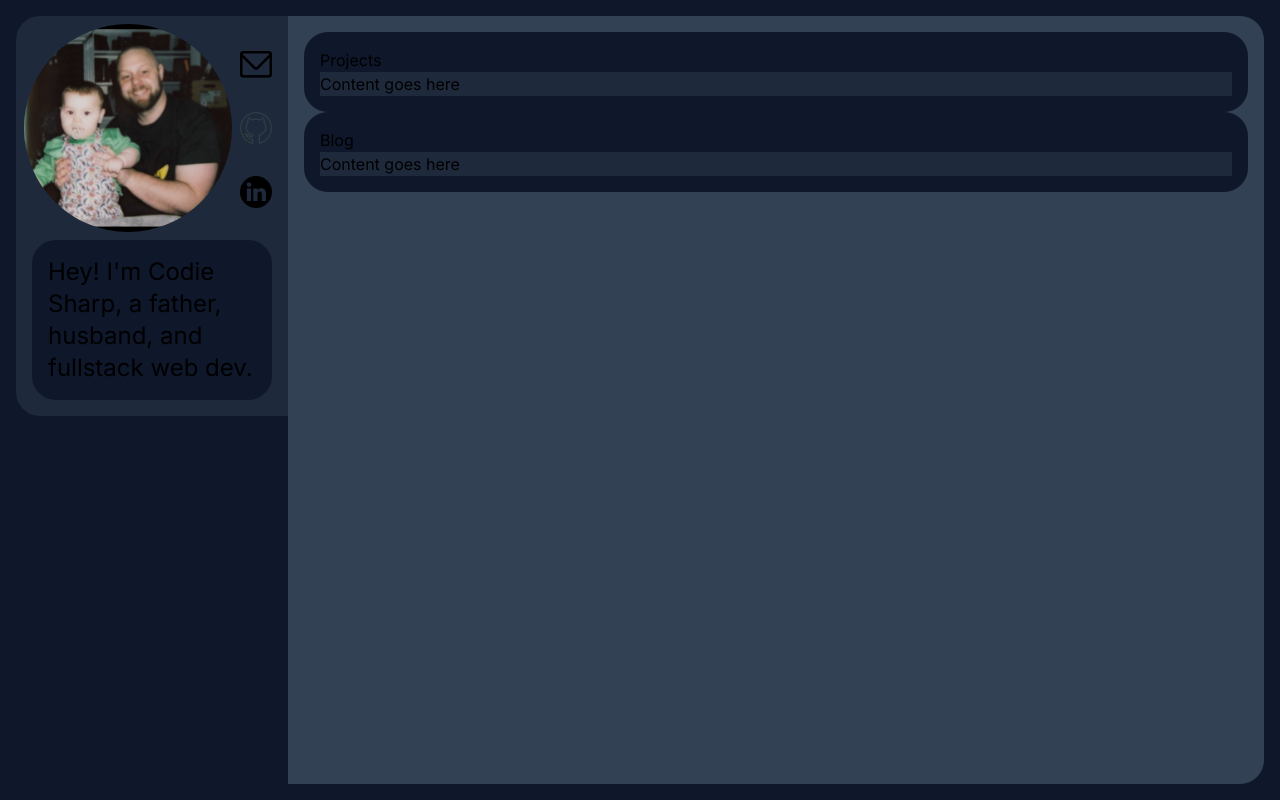
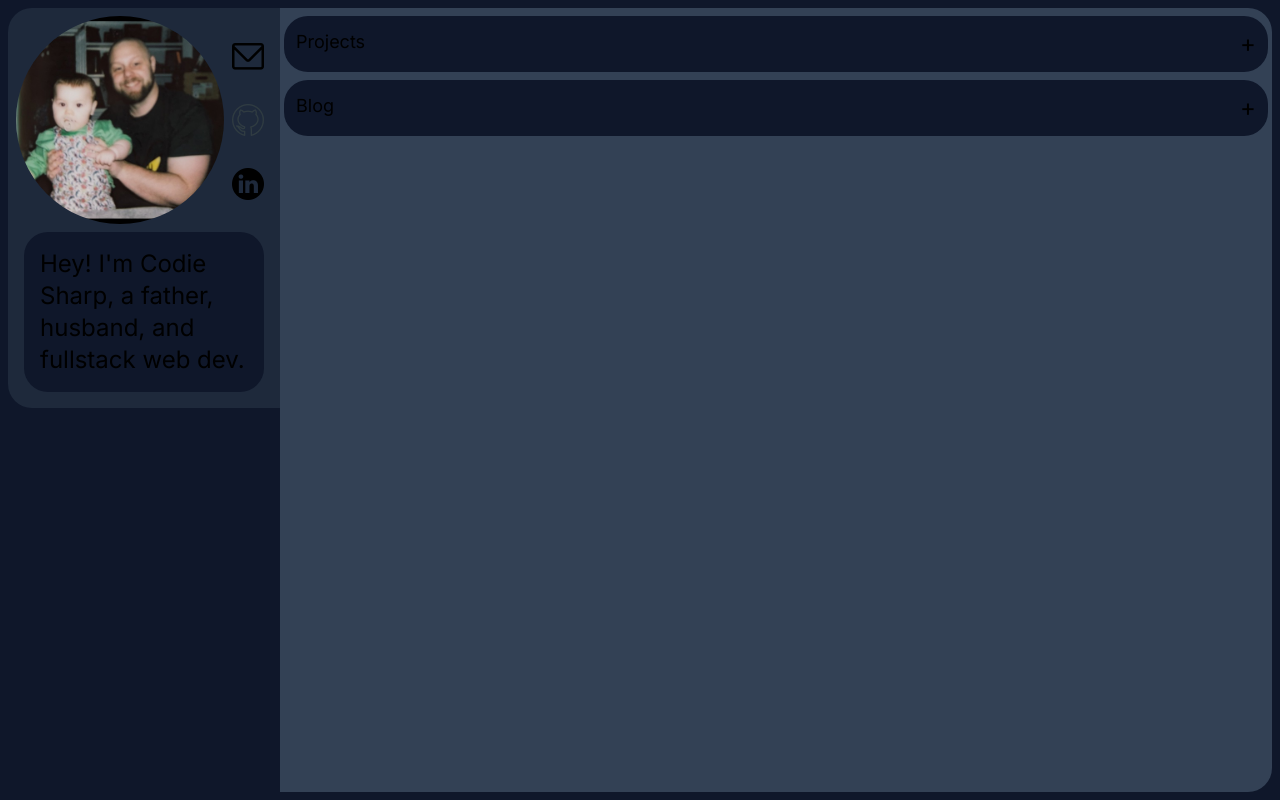
Before and after one commit to codie-sharp/codie-sharp.com, a React (Vite) app: page / in a window 1280 px wide. Built offline with nearby package versions, Linux system fonts and the light colour scheme.

Commit message:
WORKING accordions

```diff
--- /dev/null
+++ b/src/components/accordion.jsx
@@ -0,0 +1,19 @@
+import { useState } from "react"
+
+export default function Accordion({title, content}) {
+  const [isOpen, setIsOpen] = useState(false);
+  const toggleAccordion = () => setIsOpen(!isOpen);
+
+  return <div id={title} onClick={toggleAccordion}
+    className='bg-slate-900 cursor-pointer p-3 my-1 rounded-3xl
+      '>
+    <div className='flex justify-between text-lg'>
+      <span>{title}</span>
+      <span className='text-2xl'>{isOpen ? '-' : '+'}</span>
+    </div>
+    <div className={isOpen ? 'bg-slate-800 rounded-3xl p-4 mt-2'
+      : 'hidden'}>
+      {content}
+    </div>
+  </div>
+}
--- a/src/model-viewer.jsx
+++ b/src/components/model-viewer.jsx
@@ -1,6 +1,5 @@
-import './style.css'
 import { Canvas } from '@react-three/fiber'
-import PortalRed from './portal-red'
+import PortalRed from '../portal-red'
 
 export default function ModelViewer() {
   return(
--- a/src/content.jsx
+++ b/src/content.jsx
@@ -1,29 +1,11 @@
+import Accordion from "./components/accordion"
+
 export default function Content() {
   return<div id='content'
-    className='bg-slate-700 p-4 flex basis-full flex-col
+    className='bg-slate-700 p-1 flex basis-full flex-col
     rounded-3xl rounded-t-none md:rounded-3xl md:rounded-l-none'
   >
-
-    <div id='projects-heading'
-      className='bg-slate-900  p-4 rounded-3xl'
-    >
-      Projects
-      <div id='projects-content'
-        className='bg-slate-800'
-      >
-        Content goes here
-      </div>
-    </div>
-
-    <div id='blog-heading'
-      className='bg-slate-900  p-4 rounded-3xl'
-    >
-      Blog
-      <div id='blog-content'
-        className='bg-slate-800'
-      >
-        Content goes here
-      </div>
-    </div>
+    <Accordion title={'Projects'} content={'Content goes here'}/>
+    <Accordion title={'Blog'} content={'Content goes here'}/>
   </div>
 }
--- a/src/index.jsx
+++ b/src/index.jsx
@@ -1,6 +1,6 @@
+import './style.css'
 import React from 'react'
 import ReactDOM from 'react-dom/client'
-import ModelViewer from './model-viewer'
 import Intro from './intro'
 import Content from './content'
 
@@ -9,7 +9,6 @@ ReactDOM.createRoot(document.getElementById('root')).render(
     <main className='flex flex-col h-full md:flex-row'>
       <Intro/>
       <Content/>
-      {/* <ModelViewer/> */}
     </main>
   </React.StrictMode>,
 )
--- a/src/intro.jsx
+++ b/src/intro.jsx
@@ -3,7 +3,6 @@ export default function Intro() {
     className='bg-slate-800 p-2 flex flex-row md:flex-col max-h-fit
     md:max-w-min rounded-3xl rounded-b-none md:rounded-3xl md:rounded-r-none'
   >
-
     <div id='portrait' className='flex flex-col sm:flex-row justify-around'>
 
       <img src='/portrait.jpg'
@@ -19,7 +18,6 @@ export default function Intro() {
       </div>
 
     </div>
-
     <div id='about' className='bg-slate-900 p-4 flex rounded-3xl
       m-2 text-md sm:text-xl lg:text-2xl'
     >
--- a/src/style.css
+++ b/src/style.css
@@ -13,7 +13,7 @@ body,
   left: 0;
   width: 100%;
   height: 100%;
-  padding: 1em;
+  padding: 0.5em;
   background: #0f172a; /*slate-900*/
   font-family: Inter, sans-serif;
 }
--- a/vite.config.js
+++ b/vite.config.js
@@ -7,7 +7,7 @@ export default defineConfig({
   plugins: [react(), glsl()],
   build:
     {
-        outDir: '../dist',
+        outDir: './dist',
         emptyOutDir: true,
         sourcemap: true
     },
```
